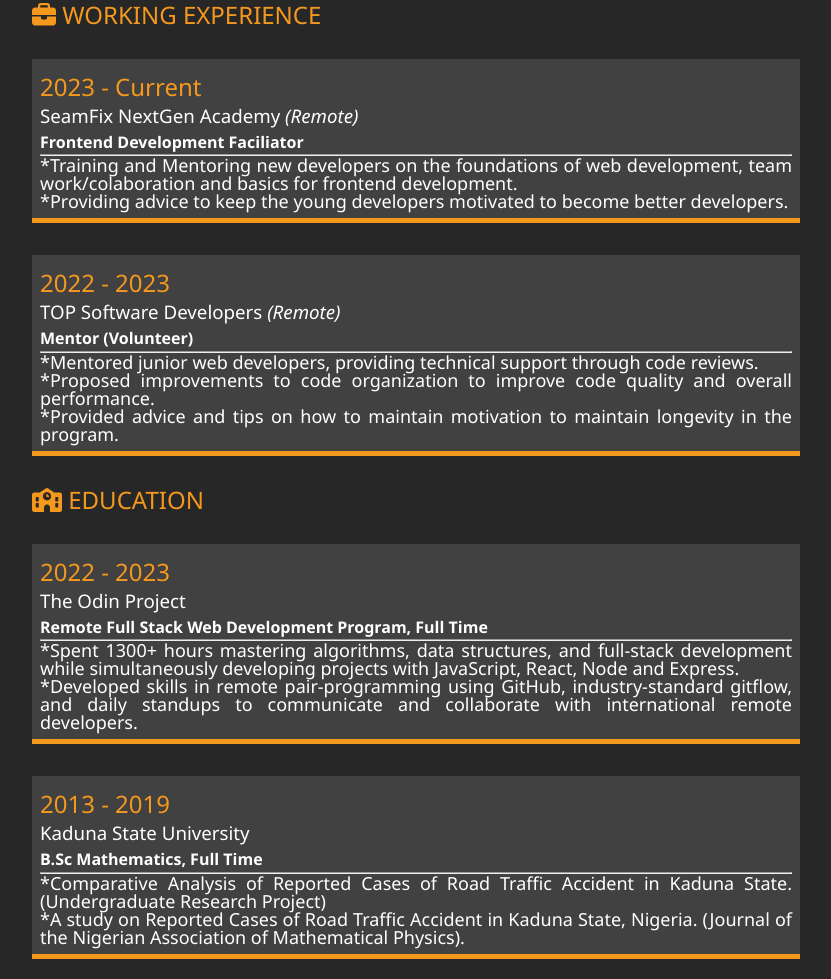
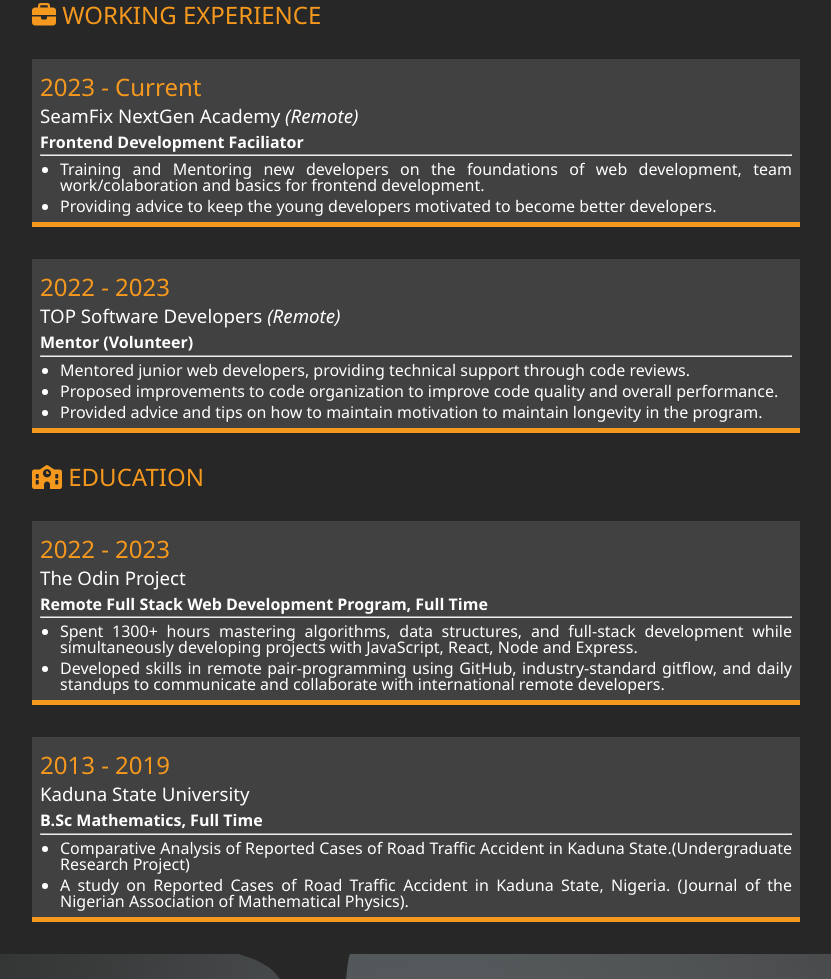
Before and after one commit to Phildeoner/Portfolio-Project, a website: page index.html in a window 1280 px wide. Shown: the part 1684-2663 px from the top of the page, without its empty margins (224-1055 px from the left). Drawn offline with Linux system fonts and the light colour scheme.

Commit message:
Update index.html and style.css

```diff
--- a/index.html
+++ b/index.html
@@ -73,16 +73,34 @@
           <h2 class="text-secondary">2023 - Current</h2>
           <h3>SeamFix NextGen Academy <em>(Remote)</em></h3>
           <h4>Frontend Development Faciliator</h4><hr>
-          <p>*Training and Mentoring new developers on the foundations of web development, team work/colaboration and basics for frontend development.<br>
-          *Providing advice to keep the young developers motivated to become better developers.</p>
+          <p>
+            <ul>
+              <li>
+                Training and Mentoring new developers on the foundations of web development, team work/colaboration and basics for frontend development.
+              </li>
+              <li>
+                Providing advice to keep the young developers motivated to become better developers.
+              </li>
+            </ul>
+          </p>
         </div>
         <div class="jobs_job">
           <h2 class="text-secondary">2022 - 2023</h2>
           <h3>TOP Software Developers <em>(Remote)</em></h3>
           <h4>Mentor (Volunteer)</h4><hr>
-          <p>*Mentored junior web developers, providing technical support through code reviews.<br>
-          *Proposed improvements to code organization to improve code quality and overall performance.<br>
-          *Provided advice and tips on how to maintain motivation to maintain longevity in the program.</p>
+          <p>
+            <ul>
+              <li>
+                Mentored junior web developers, providing technical support through code reviews.
+              </li>
+              <li>
+                Proposed improvements to code organization to improve code quality and overall performance.
+              </li>
+              <li>
+                Provided advice and tips on how to maintain motivation to maintain longevity in the program.
+              </li>
+            </ul>
+          </p>
         </div>
       </div>
 
@@ -92,15 +110,31 @@
           <h2 class="text-secondary">2022 - 2023</h2>
           <h3>The Odin Project</h3>
           <h4>Remote Full Stack Web Development Program, Full Time</h4><hr>
-          <p>*Spent 1300+ hours mastering algorithms, data structures, and full-stack development while simultaneously developing projects with JavaScript, React, Node and Express.<br>
-          *Developed skills in remote pair-programming using GitHub, industry-standard gitflow, and daily standups to communicate and collaborate with international remote developers.</p>
+          <p>
+            <ul>
+              <li>
+                Spent 1300+ hours mastering algorithms, data structures, and full-stack development while simultaneously developing projects with JavaScript, React, Node and Express.
+              </li>
+              <li>
+                Developed skills in remote pair-programming using GitHub, industry-standard gitflow, and daily standups to communicate and collaborate with international remote developers.
+              </li>
+            </ul>
+          </p>
         </div>
         <div class="jobs_job">
           <h2 class="text-secondary">2013 - 2019</h2>
           <h3>Kaduna State University</h3>
           <h4>B.Sc Mathematics, Full Time</h4><hr>
-          <p>*Comparative Analysis of Reported Cases of Road Traffic Accident in Kaduna State.(Undergraduate Research Project)<br>
-          *A study on Reported Cases of Road Traffic Accident in Kaduna State, Nigeria. (Journal of the Nigerian Association of Mathematical Physics).</p>
+          <p>
+            <ul>
+              <li>
+                Comparative Analysis of Reported Cases of Road Traffic Accident in Kaduna State.(Undergraduate Research Project)
+              </li>
+              <li>
+                A study on Reported Cases of Road Traffic Accident in Kaduna State, Nigeria. (Journal of the Nigerian Association of Mathematical Physics).
+              </li>
+            </ul>
+          </p>
         </div>
       </div>
     </section>
@@ -224,7 +258,7 @@
         </div>
       </div>
 
-      <div class="contact-box">
+      <div id="contact-box">
         <h3>Message me</h3>
         <form action="#">
           <input type="text" name="Subject" placeholder="subject">
--- a/style.css
+++ b/style.css
@@ -71,6 +71,12 @@
 
 #about .jobs_job p {
   font-size: 18px;
+}
+
+#about .jobs_job li {
+  margin-left: 20px;
+  margin-top: 5px;
+  text-align: justify;
 }
 
 h1,
@@ -486,6 +492,10 @@
   #home_text2 {
     font-size: 2rem;
   }
+
+  #contact-box {
+    width: 500px;
+  }
 }
 
 @media screen and (min-width: 1024px) {
@@ -528,17 +538,17 @@
   width: 100%;
 }
 
-.contact-box {
-  width: 400px;
+#contact-box {
+  width: 350px;
 }
 
-.contact-box h3 {
+#contact-box h3 {
   font-size: 2rem;
   margin-bottom: 0.5rem;
   margin-top: 2rem;
 }
 
-.contact-box input {
+#contact-box input {
   width: 100%;
   height: 2rem;
   padding: 0 0.5rem;
@@ -548,12 +558,12 @@
   background-color: #fff9f177;
 }
 
-.contact-box input:focus {
+#contact-box input:focus {
   border: 1px solid #000;
   outline: 0;
 }
 
-.contact-box textarea {
+#contact-box textarea {
   width: 100%;
   height: 6rem;
   padding: 0.5rem;
@@ -563,12 +573,12 @@
   background-color: #fff9f177;
 }
 
-.contact-box textarea:focus {
+#contact-box textarea:focus {
   border: 1px solid #000;
   outline: 0;
 }
 
-.contact-box button {
+#contact-box button {
   border: 0;
   padding: 7px 20px;
   background-color: #f5981e;
@@ -577,7 +587,7 @@
   box-shadow: 2px 1px 1px;
 }
 
-.contact-box button:hover {
+#contact-box button:hover {
   background-color: #f5981ea6;
   color: white;
   cursor: pointer;
```
Also changed, not shown: images/New Project edit2.jpg.
